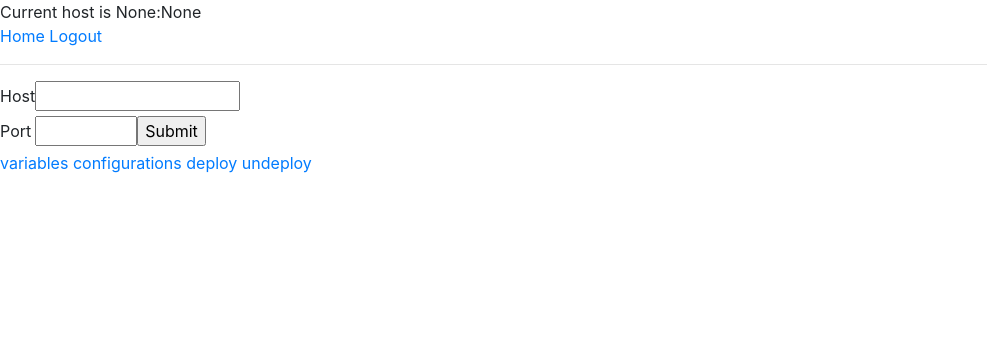
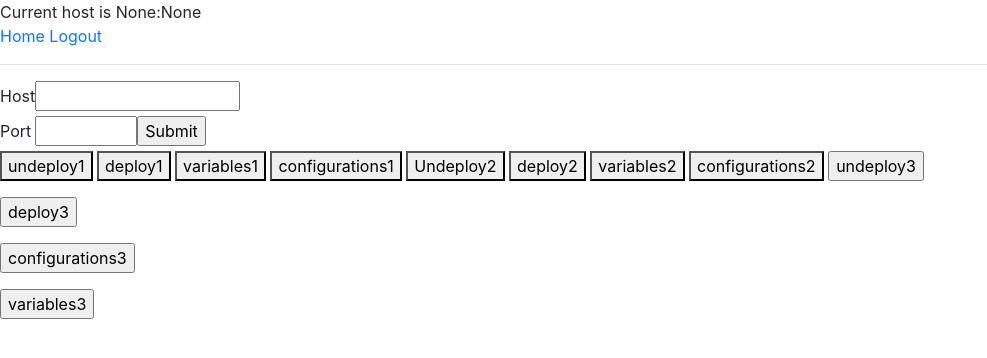
Before and after one commit to seven2221/deployer, a Flask app: template app/templates/index.html in a window 1280 px wide. Shown: the top 358 px of the page, without its empty margins (0-987 px from the left). Run offline with Flask 2, Linux system fonts and the light colour scheme; the template is opened without the code that fills it: most values are stand-ins (such as "Sample title", 1, 10 or a date in 2020); form fields are guessed from the names that the template uses; parts of the project's set-up code (start-up, migrations or seed data) failed here and were passed over; some libraries are stand-ins or nearby versions.

Commit message:
кнопки

```diff
--- a/app/templates/index.html
+++ b/app/templates/index.html
@@ -5,6 +5,7 @@
         <body>
             {{ form.hidden_tag() }}
             <div style="display: table">
+
                 <div style="display: table-row">
                     <span style="display: table-cell; margin-right: 15px">{{ form.host.label }}</span>
                     {{ form.host(size=15) }}
@@ -21,24 +22,63 @@
                     {% endfor %}
                     {{ form.submit() }}
                 </div>
+
             </div>
-{#        <form> <!--action="http://10.127.242.199:5000/">-->#}
-{#            <b>Хост:</b><br>#}
-{#            <input type="text" size="15">#}
-{#            <input type="text" size="5">#}
-{#            <input type="submit" value="ок">#}
-{#        </form>#}
-        <form>
-            <a href="{{ url_for('variables') }}">variables</a>
-            <a href="{{ url_for('configurations') }}">configurations</a>
-            <a href="{{ url_for('deploy') }}">deploy</a>
-            <a href="{{ url_for('undeploy') }}">undeploy</a>
-        </form>
-    </body>
-{% endblock %}
+
+{#            <form>#}
+{#                <a href="{{ url_for('variables') }}">variables</a>#}
+{#                <a href="{{ url_for('configurations') }}">configurations</a>#}
+{#                <a href="{{ url_for('deploy') }}">deploy</a>#}
+{#                <a href="{{ url_for('undeploy') }}">undeploy</a>#}
+{#            </form>#}
+
+            <button onclick="window.location.href='{{ url_for('undeploy') }}'">undeploy1</button>
+            <button onclick="window.location.href='{{ url_for('deploy') }}'">deploy1</button>
+            <button onclick="window.location.href='{{ url_for('variables') }}'">variables1</button>
+            <button onclick="window.location.href='{{ url_for('configurations') }}'">configurations1</button>
+
+            <button id="undeploy">Undeploy2</button>
+                <script type="text/javascript">
+                    document.getElementById("undeploy").onclick = function ()
+                    {location.href = "{{ url_for('undeploy') }}";};
+                </script>
+
+            <button id="undeploy">deploy2</button>
+                <script type="text/javascript">
+                    document.getElementById("deploy").onclick = function ()
+                    {location.href = "{{ url_for('deploy') }}";};
+                </script>
+
+            <button id="undeploy">variables2</button>
+                <script type="text/javascript">
+                    document.getElementById("variables").onclick = function ()
+                    {location.href = "{{ url_for('variables') }}";};
+                </script>
+
+            <button id="undeploy">configurations2</button>
+                <script type="text/javascript">
+                    document.getElementById("configurations").onclick = function ()
+                    {location.href = "{{ url_for('configurations') }}";};
+                </script>
 
 
-<button click=<script type="text/javascript>
-var func = function(e) {
-location.href = ссылка;}
-</script>
+
+            <form action={{ url_for('undeploy') }}>
+                <input type="submit" value="undeploy3" />
+            </form>
+
+            <form action='{{ url_for('deploy') }}'>
+                <input type="submit" value="deploy3" />
+            </form>
+
+            <form action='{{ url_for('configurations') }}'>
+                <input type="submit" value="configurations3" />
+            </form>
+
+            <form action='{{ url_for('variables') }}'>
+                <input type="submit" value="variables3" />
+            </form>
+
+        </body>
+    </form>
+{% endblock %}
```
Lines whose indentation alone changed are shown as unchanged.
